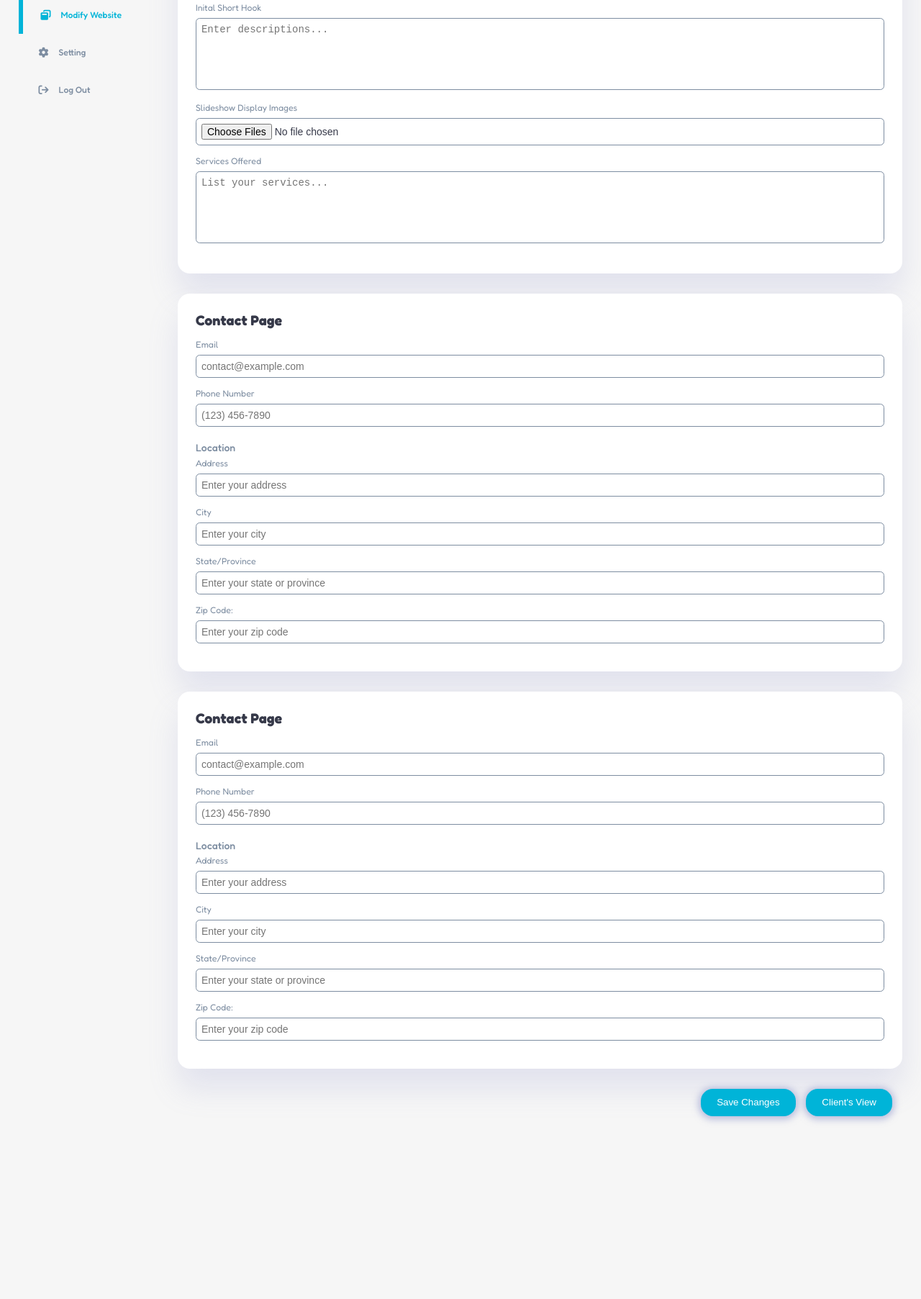
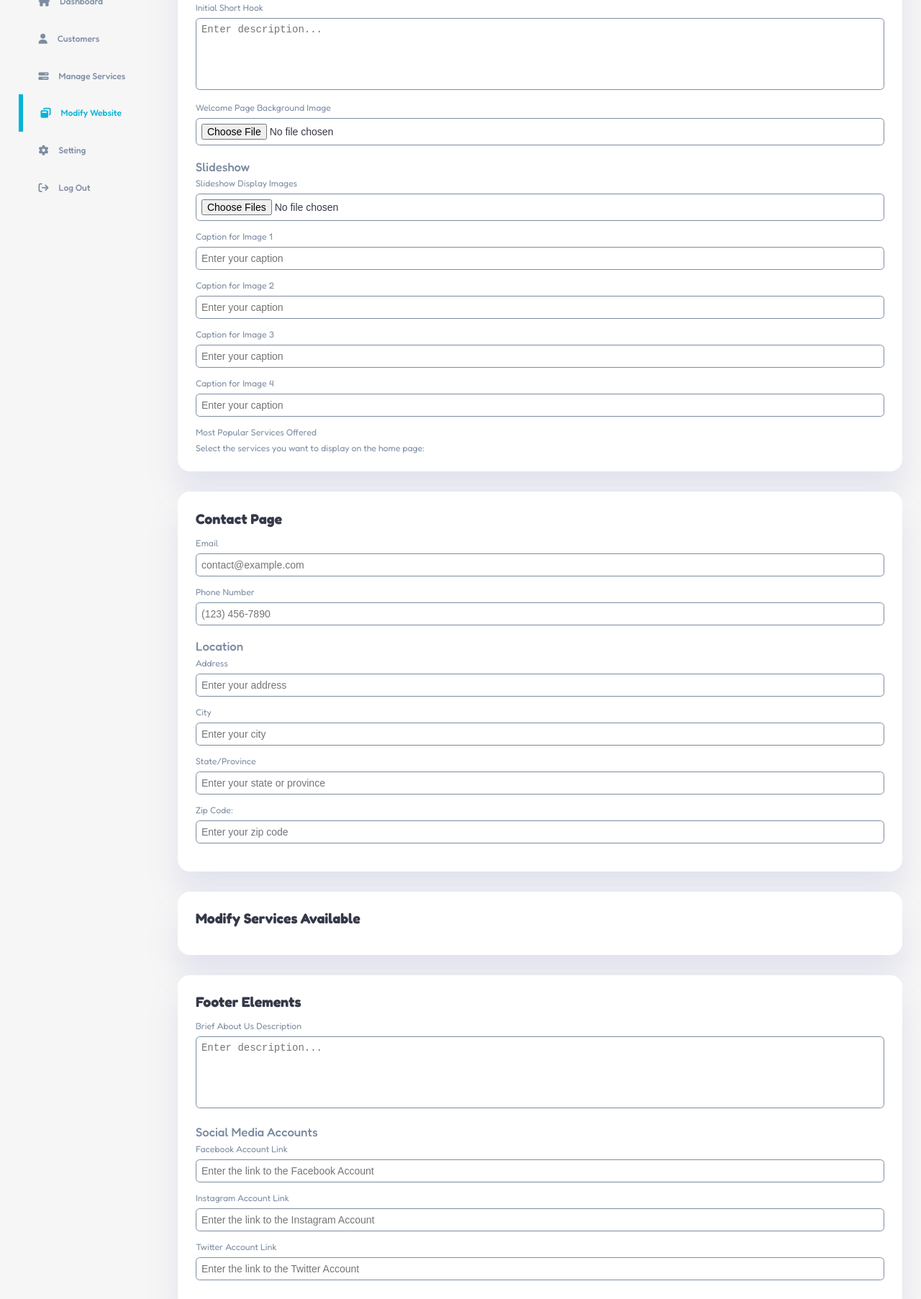
Before and after one commit to grifsc/WebDev287, a plain HTML site: page html/modify-website.html in a window 1280 px wide. Shown: the part 246-2051 px from the top of the page at 72% size. Before the commit the page ends 1825 px from the top, so only its background shows below. Drawn offline with Linux system fonts and the light colour scheme; a script that the page names is missing.

Commit message:
Not finish

```diff
--- a/css/modify-page.css
+++ b/css/modify-page.css
@@ -245,8 +245,12 @@ textarea {
     margin-bottom: 1rem;
 }
 
-.form-section .location .location-subtitle{
-    font-size: 1rem;
+.form-section p{
+    color: var(--color-info-dark);
+}
+
+.form-section .subtitle{
+    font-size: 1.2rem;
     margin: 0.4rem 0;
     font-weight: 500;
 }
--- a/html/modify-website.html
+++ b/html/modify-website.html
@@ -13,7 +13,7 @@
         <aside>
             <div class="top">
                 <div class="logo">
-                    <h2>Logo</h2>
+                    <img src="/images/logo.png" alt="404">
                 </div>
 
                 <div class="close" id="close-btn">
@@ -78,15 +78,37 @@
                 <label for="welcome">Opening Message</label>
                 <input type="text" id="welcome" name="welcome" placeholder="Welcome to our cleaning services!">
 
-                <label for="description">Inital Short Hook</label>
-                <textarea id="description" name="description" placeholder="Enter descriptions..."></textarea>
+                <label for="description">Initial Short Hook</label>
+                <textarea id="description" name="description" placeholder="Enter description..."></textarea>
 
-                <label for="slideshow">Slideshow Display Images</label>
-                <input type="file" id="slideshow" name="slideshow" multiple>
+                <label for="welcome-background">Welcome Page Background Image</label>
+                <input type="file" id="welcome-background">
+
+                <div class="slideshow">
+                    <label for="location" class="subtitle">Slideshow</label>
+
+                    <label for="slideshow">Slideshow Display Images</label>
+                    <input type="file" id="slideshow" name="slideshow" multiple>
+
+                    <label for="slideshow">Caption for Image 1</label>
+                    <input type="text" id="address" name="address" placeholder="Enter your caption" required>
+
+                    <label for="slideshow">Caption for Image 2</label>
+                    <input type="text" id="address" name="address" placeholder="Enter your caption" required>
+
+                    <label for="slideshow">Caption for Image 3</label>
+                    <input type="text" id="address" name="address" placeholder="Enter your caption" required>
+
+                    <label for="slideshow">Caption for Image 4</label>
+                    <input type="text" id="address" name="address" placeholder="Enter your caption" required>
+                </div>
+
+
 
                 <!-------- To be Change -------->
-                <label for="services">Services Offered</label>
-                <textarea id="services" name="services" placeholder="List your services..."></textarea>
+                <label for="services">Most Popular Services Offered</label>
+                <p>Select the services you want to display on the home page:</p>
+
             </div>
 
             <!-- Contact Page Section -->
@@ -100,7 +122,7 @@
                 <input type="tel" id="phone" name="phone" placeholder="(123) 456-7890">
 
                 <div class="location">
-                    <label for="location" class="location-subtitle">Location</label>
+                    <label for="location" class="subtitle">Location</label>
 
                     <label for="address">Address</label>
                     <input type="text" id="address" name="address" placeholder="Enter your address" required>
@@ -117,28 +139,26 @@
             </div>
 
             <div class="form-section">
-                <h2>Contact Page</h2>
+                <h2>Modify Services Available</h2>
+            </div>
 
-                <label for="email">Email</label>
-                <input type="email" id="email" name="email" placeholder="contact@example.com">
+            <div class="form-section">
+                <h2>Footer Elements</h2>
 
-                <label for="phone">Phone Number</label>
-                <input type="tel" id="phone" name="phone" placeholder="(123) 456-7890">
+                <label for="description">Brief About Us Description</label>
+                <textarea id="description" name="description" placeholder="Enter description..."></textarea>
 
-                <div class="location">
-                    <label for="location" class="location-subtitle">Location</label>
+                <div class="socials">
+                    <label for="socials" class="subtitle">Social Media Accounts</label>
 
-                    <label for="address">Address</label>
-                    <input type="text" id="address" name="address" placeholder="Enter your address" required>
+                    <label for="social">Facebook Account Link</label>
+                    <input type="url" id="facebook-acc" class="facebook-acc" placeholder="Enter the link to the Facebook Account">
 
-                    <label for="city">City</label>
-                    <input type="text" id="city" name="city" placeholder="Enter your city" required>
+                    <label for="social">Instagram Account Link</label>
+                    <input type="url" id="instagram-acc" class="instagram-acc" placeholder="Enter the link to the Instagram Account">
 
-                    <label for="state">State/Province</label>
-                    <input type="text" id="state" name="state" placeholder="Enter your state or province" required>
-
-                    <label for="zip">Zip Code:</label>
-                    <input type="text" id="zip" name="zip" placeholder="Enter your zip code" required>
+                    <label for="social">Twitter Account Link</label>
+                    <input type="url" id="twitter-acc" class="twitter-acc" placeholder="Enter the link to the Twitter Account">
                 </div>
             </div>
 
```
